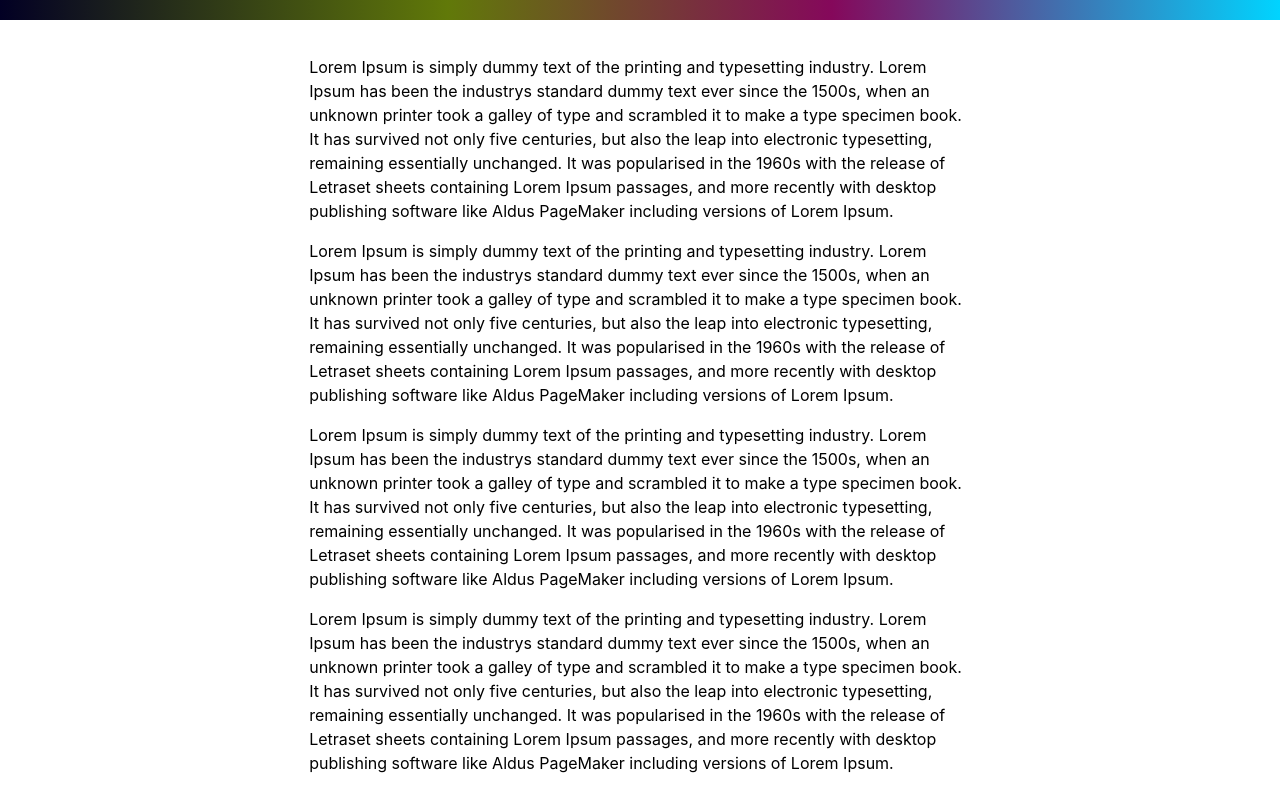
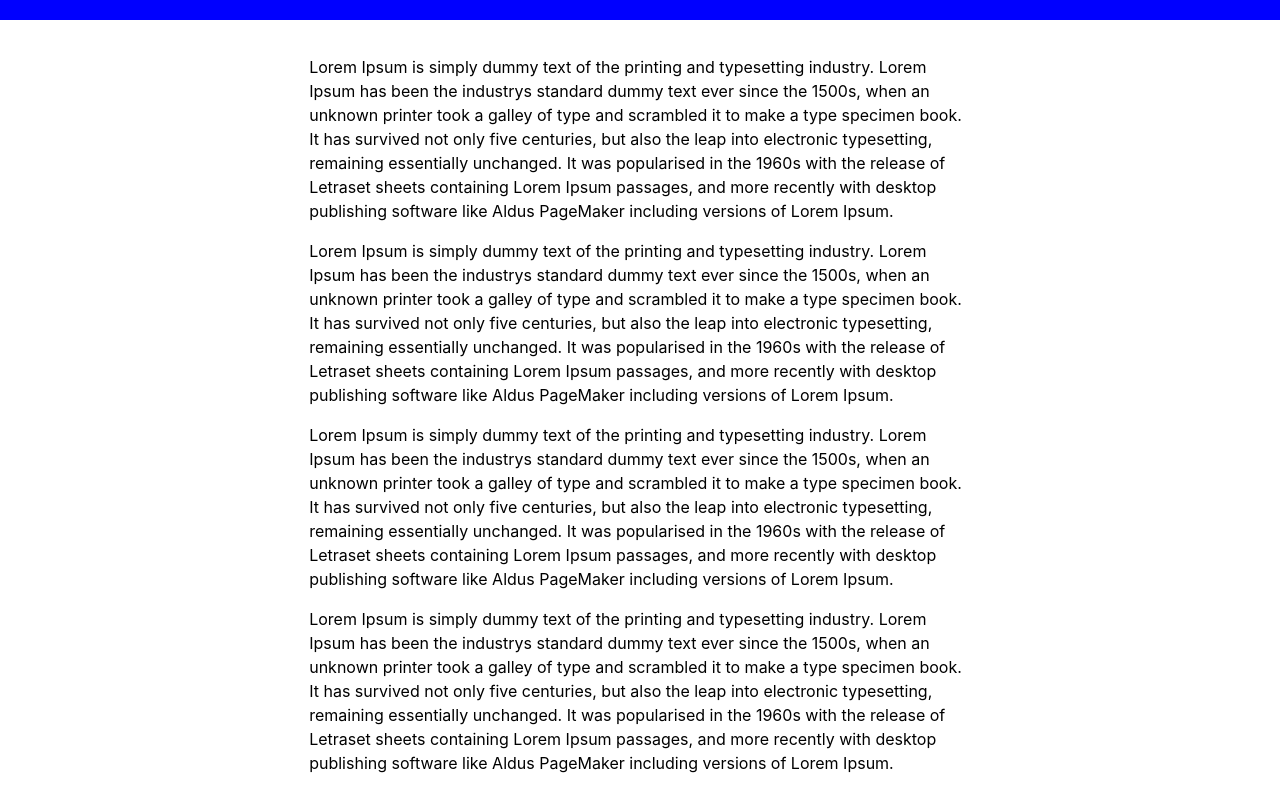
Before and after one commit to Abdulkader-Safi/react-framer-motion, a React (Vite) app: page / in a window 1280 px wide. Shown: the top 794 px of the page. Built offline with nearby package versions, Linux system fonts and the light colour scheme.

Commit message:
update the colors of the page scroll bar

```diff
--- a/src/animations/ScrollAnimations.tsx
+++ b/src/animations/ScrollAnimations.tsx
@@ -1,16 +1,25 @@
-import { motion, useScroll } from "framer-motion";
+import { motion, useScroll, useTransform } from "framer-motion";
 
 export const ScrollAnimations = () => {
   const { scrollYProgress } = useScroll();
+
+  // const scaleX = useSring(scrollYProgress);
+
+  const background = useTransform(
+    scrollYProgress,
+    [0, 0.25, 0.5, 0.75, 1],
+    ["red", "red", "yellow", "green", "blue"],
+  );
 
   return (
     <div>
       <motion.div
         style={{
+          // scaleX: scaleX,
           scaleX: scrollYProgress,
           transformOrigin: "left",
-          background:
-            "linear-gradient(90deg, rgba(2,0,36,1) 0%, rgba(97,121,9,1) 35%, rgba(133,8,91,1) 65%, rgba(0,212,255,1) 100%)",
+          // background: "blue",
+          background: background,
           position: "sticky",
           top: 0,
           width: "100%",
```
